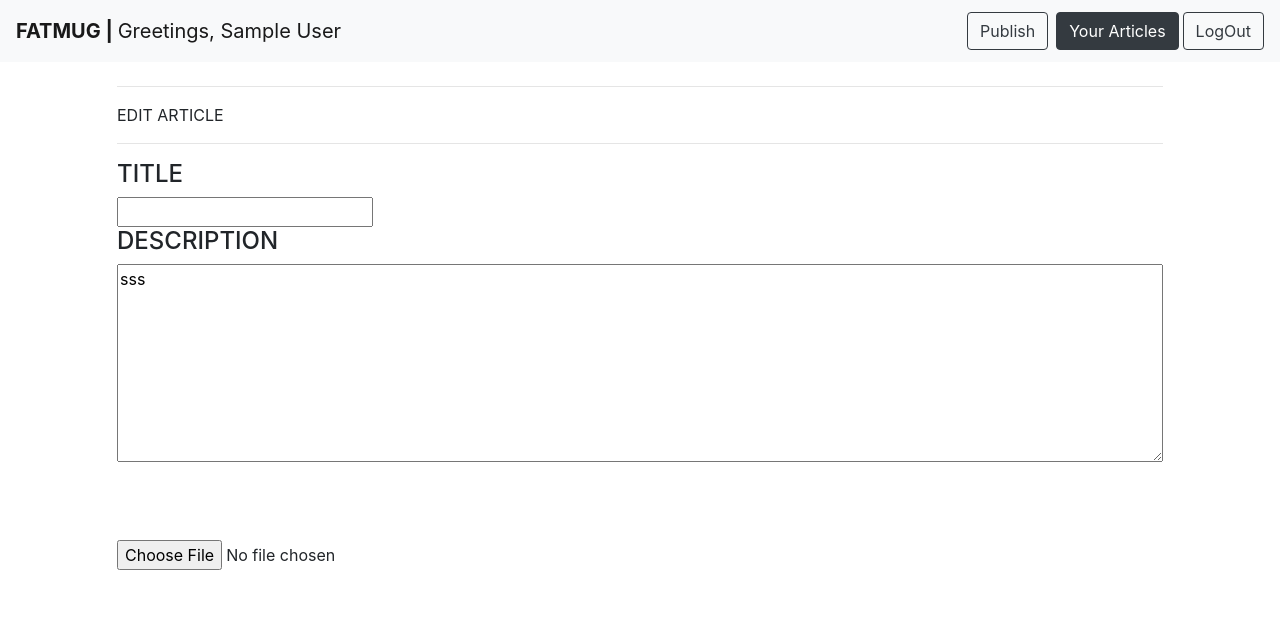
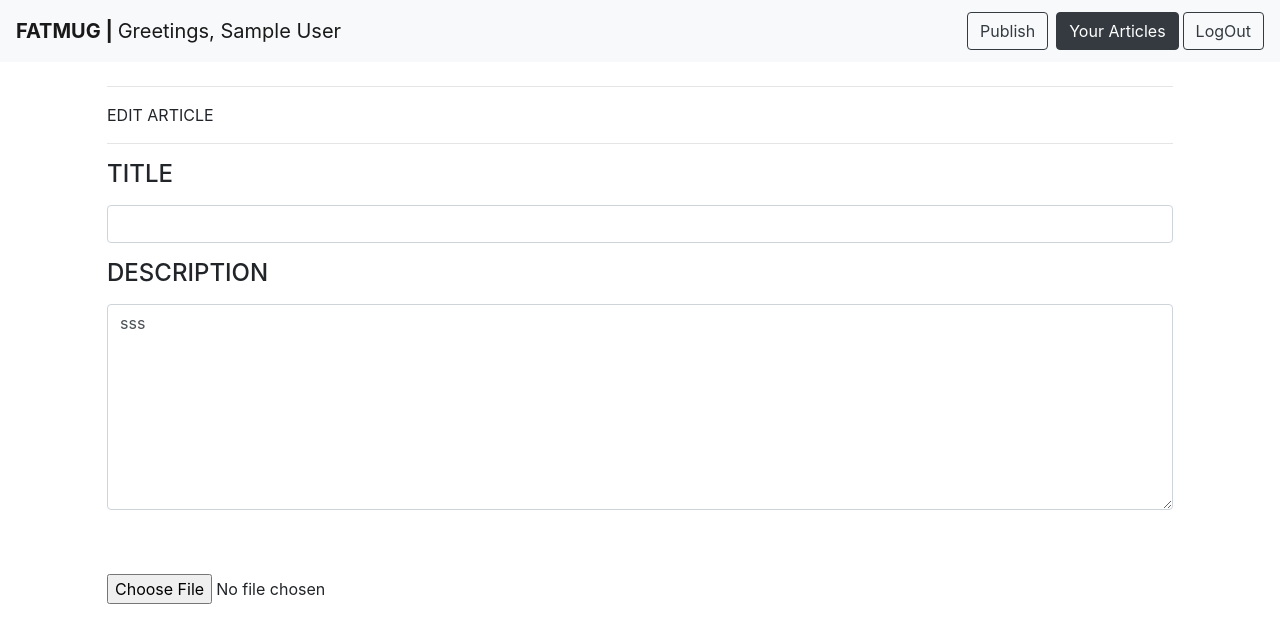
Before and after one commit to aditya-nt/article-submission-platform, a React (Create React App) app: page /edit/1 in a window 1280 px wide. Shown: the top 642 px of the page. Built offline with nearby package versions, Linux system fonts and the light colour scheme; no server answers; the database is empty; sample sign-in values are in the browser's storage.

Commit message:
UI improved

```diff
--- a/src/components/CreateArticle/index.jsx
+++ b/src/components/CreateArticle/index.jsx
@@ -4,11 +4,11 @@ import { v4 as uuidv4 } from "uuid";
 import UploadImage from '../UploadImage';
 
 import Navigation from '../Navigation';
-import { Container, Row, Col } from "react-bootstrap";
+import { Container, Row, Col, Button, Form } from "react-bootstrap";
 import { useAuth } from "../../contexts/AuthContext"
 
 import {
- useHistory
+    useHistory
 } from "react-router-dom";
 
 export default function CreateArticle() {
@@ -55,20 +55,23 @@ export default function CreateArticle() {
             <Row>
 
                 <Col xl={12} lg={8} md={8} sm={8} xs={12}>
-                <hr />
+                    <hr />
                 CREATE ARTICLE
                 <hr />
-                    <h4>TITLE</h4>
-                    <input value={title} onChange={(e) => setTitle(e.target.value)}></input>
-                    <h4>DESCRIPTION</h4>
-                    <textarea value={desc} rows="8" cols="100" onChange={(e) => setDesc(e.target.value)}>
-                    </textarea>
 
-                    <br />
-                    {/* <button onClick={() => addSchool({ title : "title", desc : "desc", id: uuidv4() })}>Upload Image</button> */}
-                    <br />
+                    <Form>
+                        <Form.Group controlId="exampleForm.ControlInput1">
+                            <Form.Label><h4>TITLE</h4></Form.Label>
+                            <Form.Control value={title}  type="text"  onChange={(e) => setTitle(e.target.value)} />
+                        </Form.Group>
 
-                    {/* <img src='../../' width="380px" height="480px"></img> */}
+
+                        <Form.Group controlId="exampleForm.ControlTextarea1">
+                            <Form.Label><h4>DESCRIPTION</h4></Form.Label>
+                            <Form.Control value={desc} as="textarea" rows={8} cols={100} onChange={(e) => setDesc(e.target.value)}/>
+                        </Form.Group>
+                    </Form>
+
                     <UploadImage urlSetter={setUrl} file={file} setFile={setFile} />
                 </Col>
             </Row>
--- a/src/components/EditArticle/index.jsx
+++ b/src/components/EditArticle/index.jsx
@@ -3,7 +3,7 @@ import firebase from "../../firebase";
 import UploadImage from '../UploadImage';
 
 import Navigation from '../Navigation';
-import { Container, Row, Col } from "react-bootstrap";
+import { Container, Row, Col , Form} from "react-bootstrap";
 import { useAuth } from "../../contexts/AuthContext"
 import {
     useHistory
@@ -80,22 +80,26 @@ export default function EditArticle(props) {
                 EDIT ARTICLE
             <hr />
 
-                <h4>TITLE</h4>
-                <input value={title} onChange={(e) => setTitle(e.target.value)}></input>
-                <h4>DESCRIPTION</h4>
-                <textarea id="editDesc" value={desc} rows="8" cols="100" onChange={(e) => setDesc(e.target.value)}>
-                </textarea>
+            <Form>
+                        <Form.Group controlId="exampleForm.ControlInput1">
+                            <Form.Label><h4>TITLE</h4></Form.Label>
+                            <Form.Control value={title}  type="text"  onChange={(e) => setTitle(e.target.value)} />
+                        </Form.Group>
 
-                <br />
-                {/* <button onClick={() => addSchool({ title : "title", desc : "desc", id: uuidv4() })}>Upload Image</button> */}
-                <br />
 
-                {/* <img src='../../' width="380px" height="480px"></img> */}
+                        <Form.Group controlId="exampleForm.ControlTextarea1">
+                            <Form.Label><h4>DESCRIPTION</h4></Form.Label>
+                            <Form.Control value={desc} as="textarea" rows={8} cols={100} onChange={(e) => setDesc(e.target.value)}/>
+                        </Form.Group>
+                    </Form>
+
                 {  !(file) && <img src={oldUrl}></img>}
                 <br/>
                 <br/>
 
                 <UploadImage urlSetter={setUrl} file ={file} setFile = { setFile} />
+                <br/>
+                <br/>
                 </Col>
                 </Row>
         </Container >
--- a/src/components/TopArticles/index.jsx
+++ b/src/components/TopArticles/index.jsx
@@ -14,7 +14,7 @@ export default function TopArticles() {
 
 
 
-    const [schools, setSchools] = useState([]);
+    const [articles, setArticles] = useState([]);
     const [, setLoading] = useState(false);
 
 
@@ -23,7 +23,7 @@ export default function TopArticles() {
 
 
     //REALTIME GET FUNCTION
-    function getSchools() {
+    function getArticles() {
         setLoading(true);
         ref
             //.where('owner', '==', currentUserId)
@@ -37,7 +37,7 @@ export default function TopArticles() {
                 querySnapshot.forEach((doc) => {
                     items.push(doc.data());
                 });
-                setSchools(items);
+                setArticles(items);
                 setLoading(false);
             });
     }
@@ -50,7 +50,7 @@ export default function TopArticles() {
 
 
     useEffect(() => {
-        getSchools();
+        getArticles();
     }, []);
 
 
@@ -64,7 +64,7 @@ export default function TopArticles() {
             <ListGroup variant="flush" xl={12} lg={12} md={12} sm={12} xs={12}>
 
                         <div>
-                            {schools.map((school) => (
+                            {articles.map((school) => (
                                 <div className="school" key={school.id}>
                                     <ListGroup.Item >
 
--- a/src/components/UploadImage/index.jsx
+++ b/src/components/UploadImage/index.jsx
@@ -1,10 +1,9 @@
 import React, { useState } from "react";
-// import "./App.css";
+import { Button ,Input } from "react-bootstrap";
 
 import { useStorage } from "../../contexts/useStorage";
 
 export default function UploadImage({file: file , setFile  :  setFile , urlSetter : urlSetter}) {
-    // const [file, setFile] = ;
     const [error, setError] = useState(null);
     const { progress, url } = useStorage(file);
 
```
Also changed, not shown: src/components/ViewArticle/index.jsx (+1 -45 lines).
